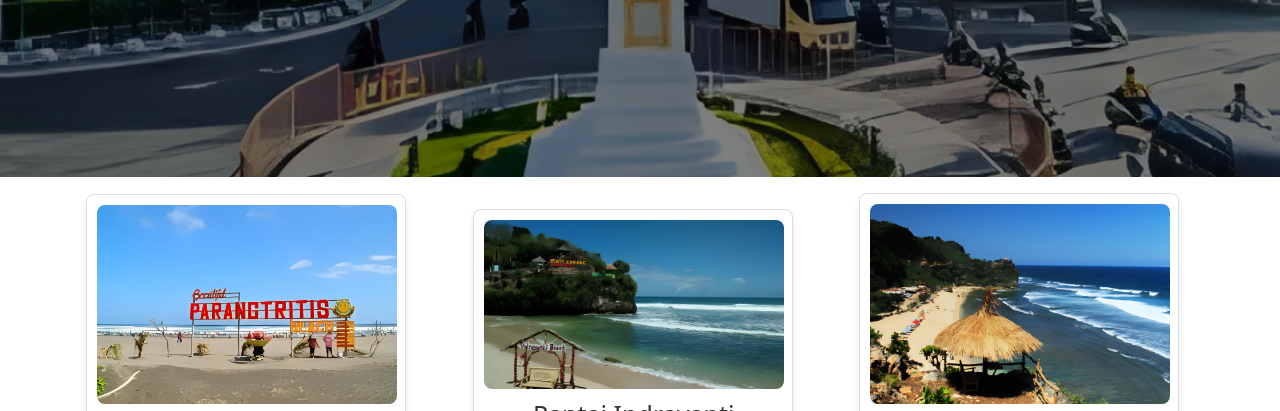
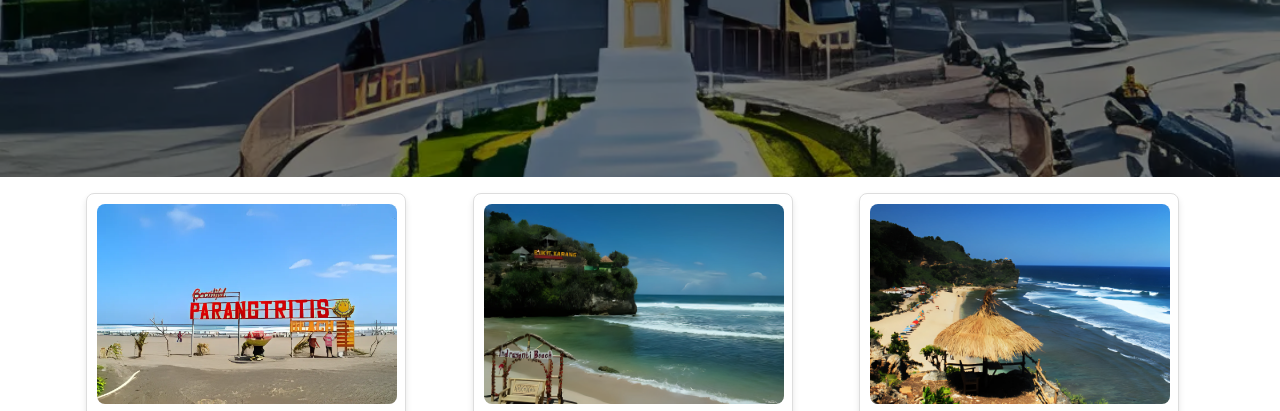
Before and after one commit to Fyelz2/Rekomendasi_Pantai_Jogja, a plain HTML site: page Index.html in a window 1280 px wide. Shown: the part 389-800 px from the top of the page. Drawn offline with nearby package versions, Linux system fonts and the light colour scheme.

Commit message:
Update Untitled-3.css

```diff
--- a/Untitled-3.css
+++ b/Untitled-3.css
@@ -90,8 +90,9 @@ header h1 {
 
 .gallery img {
   width: 300px; /* Gambar menyesuaikan dengan lebar elemen */
-  height: auto; /* Menjaga rasio aspek gambar */
+  height: 200px; /* Menjaga rasio aspek gambar */
   border-radius: 8px; /* Opsional, sudut gambar */
+  object-fit: cover;
 }
 
 .gallery h3 {
```
